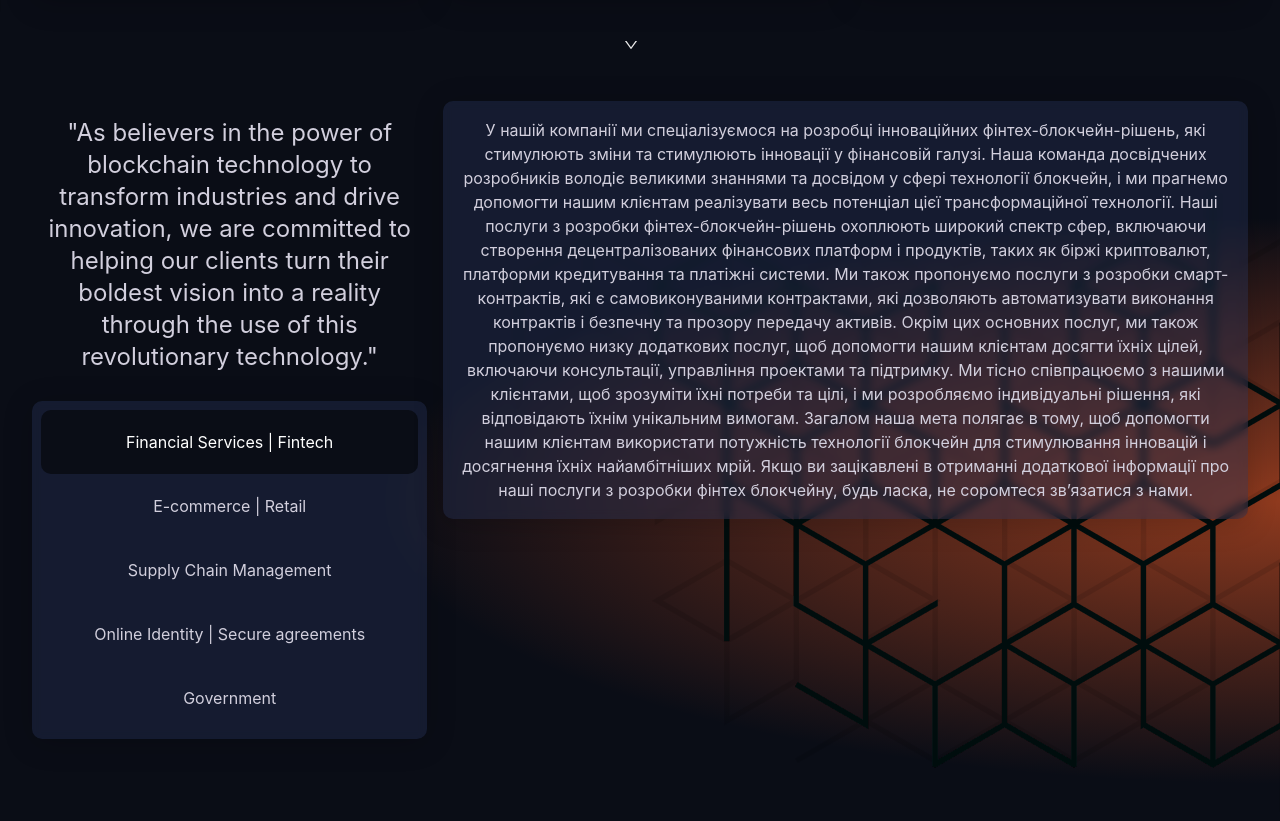
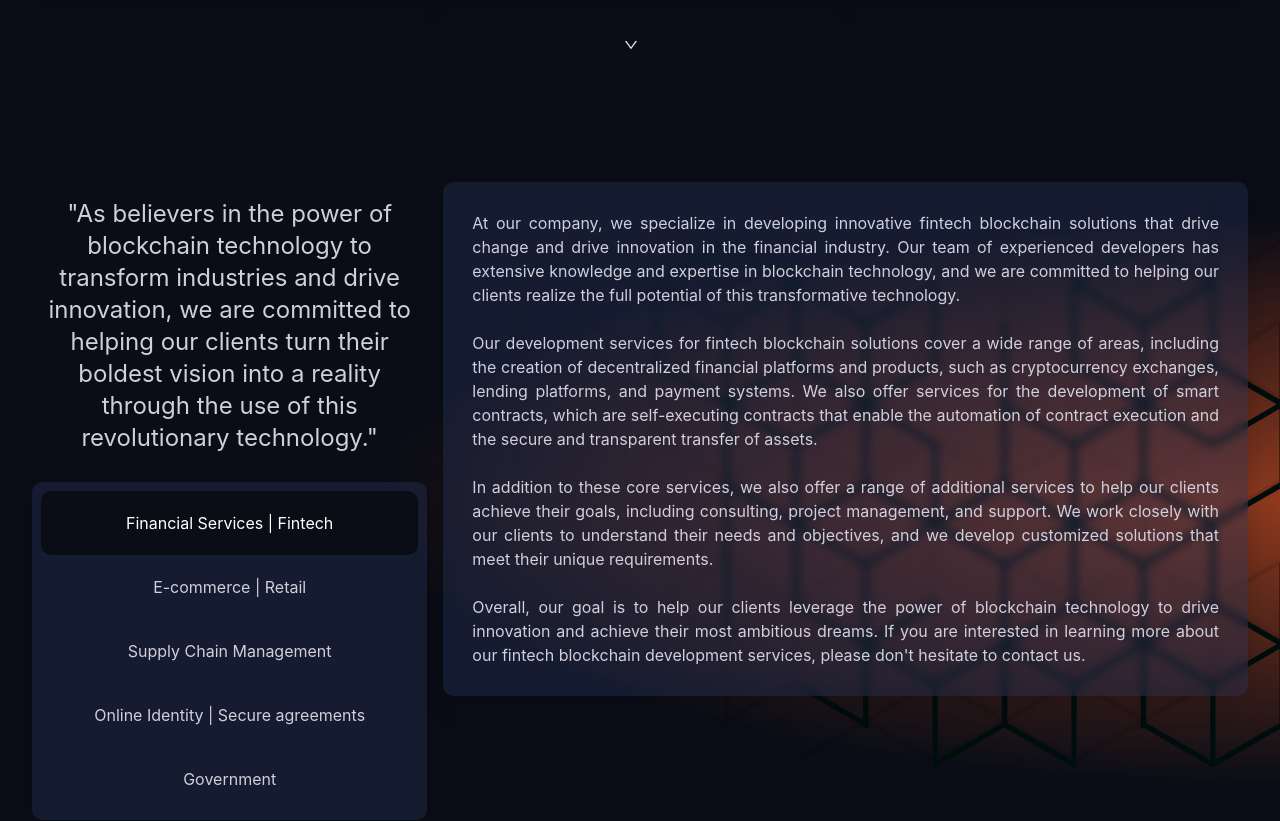
Before and after one commit to jYAMall/udeepy, a React (Create React App) app: page / in a window 1280 px wide. Shown: the part 1499-2320 px from the top of the page. Built offline with nearby package versions, Linux system fonts and the light colour scheme.

Commit message:
src/components/Works.jsx

```diff
--- a/src/components/Works.jsx
+++ b/src/components/Works.jsx
@@ -9,7 +9,7 @@ function Works() {
   return (
 
     <section id='works'>
-        <div className='box bg3 w-full justify-center items-center px-8'>
+        <div className='box bg3 flex md:flex w-full justify-center items-center px-8 '>
           <div className="flex md:flex">
             <div className="tabs basis-1/3 ">
             <h1 className="text-[#d2cfdd] w-full font-Bellefair pb-2 text-2xl p-4 mb-5">"As believers in the power of blockchain technology to transform industries and drive innovation, we are committed to helping our clients turn their boldest vision into a reality through the use of this revolutionary technology."</h1>
@@ -48,27 +48,39 @@ function Works() {
             </div>
             <div className="tab-content basis-2/3 ">
               <div className='px-2 blue-glassmorphism py-2'>
-              {activeTab === 1 && <div className='text-[#d2cfdd] py-2 px-2'>У нашій компанії ми спеціалізуємося на розробці інноваційних фінтех-блокчейн-рішень, які стимулюють зміни та стимулюють інновації у фінансовій галузі. Наша команда досвідчених розробників володіє великими знаннями та досвідом у сфері технології блокчейн, і ми прагнемо допомогти нашим клієнтам реалізувати весь потенціал цієї трансформаційної технології.
+              {activeTab === 1 && <div className='text-[#d2cfdd] py-5 px-5 text-justify'>At our company, we specialize in developing innovative fintech blockchain solutions that drive change and drive innovation in the financial industry. Our team of experienced developers has extensive knowledge and expertise in blockchain technology, and we are committed to helping our clients realize the full potential of this transformative technology.<br/><br/>
 
-Наші послуги з розробки фінтех-блокчейн-рішень охоплюють широкий спектр сфер, включаючи створення децентралізованих фінансових платформ і продуктів, таких як біржі криптовалют, платформи кредитування та платіжні системи. Ми також пропонуємо послуги з розробки смарт-контрактів, які є самовиконуваними контрактами, які дозволяють автоматизувати виконання контрактів і безпечну та прозору передачу активів.
+Our development services for fintech blockchain solutions cover a wide range of areas, including the creation of decentralized financial platforms and products, such as cryptocurrency exchanges, lending platforms, and payment systems. We also offer services for the development of smart contracts, which are self-executing contracts that enable the automation of contract execution and the secure and transparent transfer of assets.<br/><br/>
 
-Окрім цих основних послуг, ми також пропонуємо низку додаткових послуг, щоб допомогти нашим клієнтам досягти їхніх цілей, включаючи консультації, управління проектами та підтримку. Ми тісно співпрацюємо з нашими клієнтами, щоб зрозуміти їхні потреби та цілі, і ми розробляємо індивідуальні рішення, які відповідають їхнім унікальним вимогам.
+In addition to these core services, we also offer a range of additional services to help our clients achieve their goals, including consulting, project management, and support. We work closely with our clients to understand their needs and objectives, and we develop customized solutions that meet their unique requirements.<br/><br/>
 
-Загалом наша мета полягає в тому, щоб допомогти нашим клієнтам використати потужність технології блокчейн для стимулювання інновацій і досягнення їхніх найамбітніших мрій. Якщо ви зацікавлені в отриманні додаткової інформації про наші послуги з розробки фінтех блокчейну, будь ласка, не соромтеся зв’язатися з нами.
+Overall, our goal is to help our clients leverage the power of blockchain technology to drive innovation and achieve their most ambitious dreams. If you are interested in learning more about our fintech blockchain development services, please don't hesitate to contact us.</div>}
+              {activeTab === 2 && <div className='text-[#d2cfdd] py-5 px-5 text-justify'>Our team of experienced developers has a track record of success in creating cutting-edge e-commerce and retail blockchain solutions that drive innovation and increase efficiency. Whether you are looking to create a decentralized marketplace, optimize your supply chain, or implement a secure payment system, we have the skills and expertise to help you achieve your goals.<br/><br/>
 
-
-
-
-
-</div>}
-              {activeTab === 2 && <div className='text-[#d2cfdd] py-2 px-2'>Our team of experienced developers has a track record of success in creating cutting-edge e-commerce and retail blockchain solutions that drive innovation and increase efficiency. Whether you are looking to create a decentralized marketplace, optimize your supply chain, or implement a secure payment system, we have the skills and expertise to help you achieve your goals.
-
-In addition to our core development services, we also offer consulting and project management services to ensure that your project is a success. Our team will work closely with you to understand your needs and objectives, and we will develop a customized solution that meets your unique requirements.
+In addition to our core development services, we also offer consulting and project management services to ensure that your project is a success. Our team will work closely with you to understand your needs and objectives, and we will develop a customized solution that meets your unique requirements.<br/><br/>
 
 Overall, our goal is to help you leverage the power of blockchain technology to drive innovation and growth in the e-commerce and retail sectors. If you are interested in learning more about our services, please don't hesitate to contact us. We would be happy to discuss your project in more detail and help you determine the best course of action.</div>}
-              {activeTab === 3 && <div className='text-[#d2cfdd] py-2 px-2'>Наші послуги з розробки блокчейн-рішень для управління ланцюгами поставок охоплюють широкий спектр сфер, включаючи створення децентралізованих систем управління ланцюгами поставок, систем відстеження товарів і матеріалів і платіжних систем. Ми також пропонуємо послуги з розробки смарт-контрактів, які є самовиконуваними контрактами, які дозволяють автоматизувати виконання контрактів і безпечну та прозору передачу активів.</div>}
-              {activeTab === 4 && <div className='text-[#d2cfdd] py-2 px-2'>Content for tab 4</div>}
-              {activeTab === 5 && <div className='text-[#d2cfdd] py-2 px-2'>Content for tab 5</div>}
+              {activeTab === 3 && <div className='text-[#d2cfdd] py-5 px-5 text-justify'>At our company, we specialize in helping clients leverage the power of blockchain technology to optimize and streamline their supply chains. Our team of experienced developers has a track record of success in creating innovative solutions that drive efficiency and transparency.<br/><br/>
+
+Our development services for supply chain management blockchain solutions include the creation of decentralized systems for tracking and traceability, enabling real-time visibility and monitoring of goods and materials as they move through the supply chain. We also offer services for the development of smart contracts, which can automate the process of contract execution and facilitate the secure and transparent transfer of assets.<br/><br/>
+
+In addition to these core services, we also offer consulting and project management support to ensure that your project is a success. We will work closely with you to understand your specific needs and objectives, and we will develop a customized solution that meets your unique requirements.<br/><br/>
+
+Overall, our goal is to help you leverage the power of blockchain technology to optimize and streamline your supply chain, driving efficiency and increasing the competitiveness of your business. If you are interested in learning more about our supply chain management blockchain development services, please don't hesitate to contact us. We would be happy to discuss your project in more detail and help you determine the best course of action.</div>}
+              {activeTab === 4 && <div className='text-[#d2cfdd] py-5 px-5 text-justify'>At our company, we specialize in helping clients leverage the power of blockchain technology to enable secure and verifiable online identities, as well as automate the execution of secure agreements. Our team of experienced developers has a track record of success in creating innovative solutions that drive efficiency and security.<br/><br/>
+
+Our development services for online identity and secure agreements blockchain solutions include the creation of decentralized systems for verifying and validating identities, enabling secure and verifiable online interactions. We also offer services for the development of smart contracts, which can automate the process of contract execution and facilitate the secure and transparent transfer of assets.<br/><br/>
+
+In addition to these core services, we also offer consulting and project management support to ensure that your project is a success. We will work closely with you to understand your specific needs and objectives, and we will develop a customized solution that meets your unique requirements.<br/><br/>
+
+Overall, our goal is to help you leverage the power of blockchain technology to enable secure and verifiable online identities and automate the execution of secure agreements, driving efficiency and increasing the security of your business. If you are interested in learning more about our online identity and secure agreements blockchain development services, please don't hesitate to contact us. We would be happy to discuss your project in more detail and help you determine the best course of action.</div>}
+              {activeTab === 5 && <div className='text-[#d2cfdd] py-5 px-5 text-justify'>At our company, we specialize in helping government clients leverage the power of blockchain technology to optimize and streamline their operations. Our team of experienced developers has a track record of success in creating innovative solutions that drive efficiency, transparency, and security.<br/><br/>
+
+Our development services for government blockchain solutions include the creation of decentralized systems for voting and public record-keeping, enabling secure and transparent processes. We also offer services for the development of smart contracts, which can automate the execution of government processes and services, improving efficiency and reducing the risk of errors.<br/><br/>
+
+In addition to these core services, we also offer consulting and project management support to ensure that your project is a success. We will work closely with you to understand your specific needs and objectives, and we will develop a customized solution that meets your unique requirements.<br/><br/>
+
+Overall, our goal is to help you leverage the power of blockchain technology to optimize and streamline your government operations, driving efficiency, transparency, and security. If you are interested in learning more about our government blockchain development services, please don't hesitate to contact us. We would be happy to discuss your project in more detail and help you determine the best course of action.</div>}
               </div>
             </div>
           </div>
```
